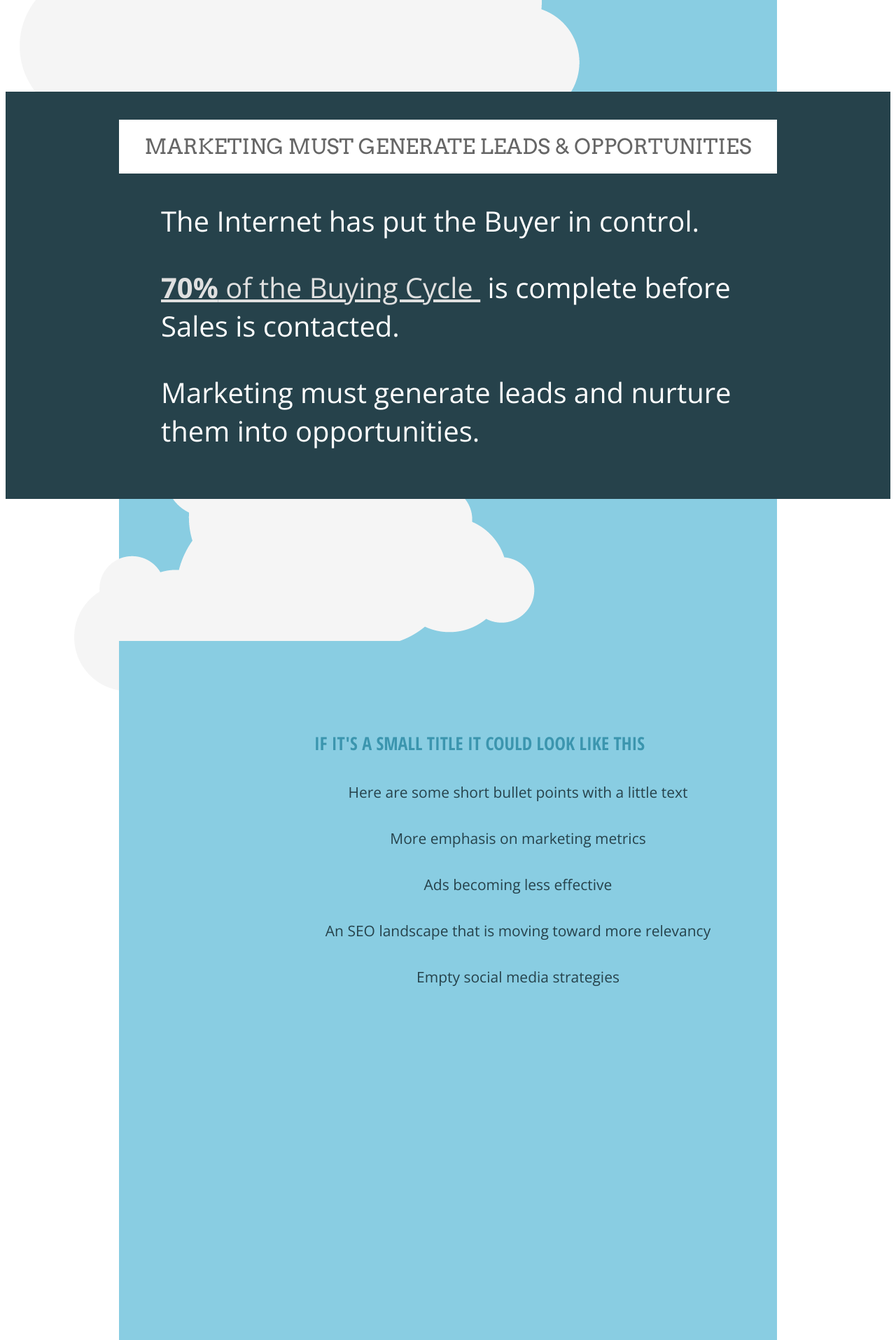
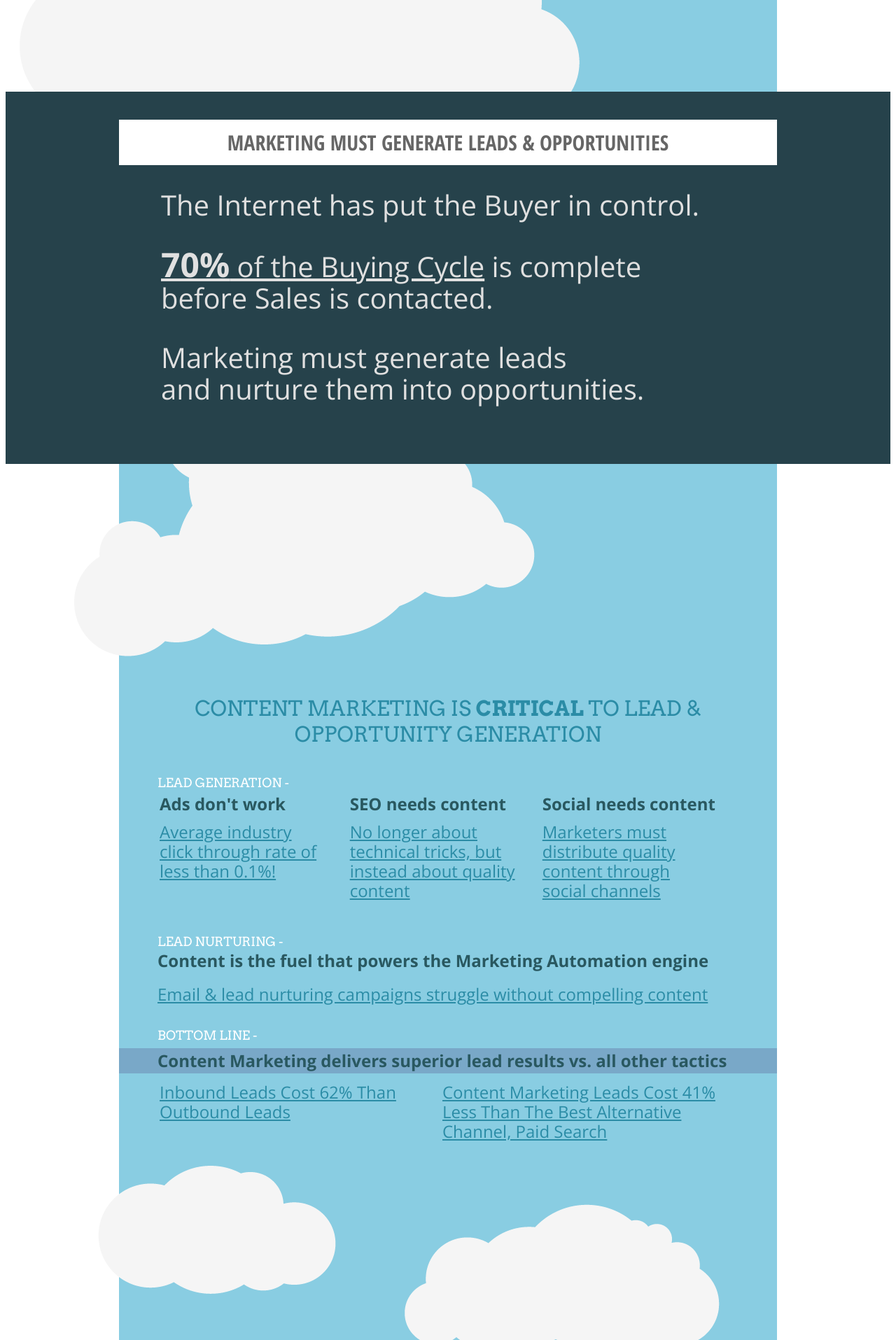
Before and after one commit to ianhenrysmith/Kapost-ROI-Deck, a PHP site: page / in a window 1280 px wide. Shown: the part 1047-2962 px from the top of the page at 70% size. Run offline with PHP 8.4, Linux system fonts and the light colour scheme; some libraries are stand-ins or nearby versions; some web fonts are replaced.

Commit message:
more updates

```diff
--- a/index.php
+++ b/index.php
@@ -32,52 +32,123 @@
       <div class='text_gray_light text_nixie padding_230t relative font_size_48 zindex_9'>Building and Running Your Own Content Marketing Machine</div>
       <div class='text_nixie relative zindex_9 text_gray_dark font_size_24 margin_60t'>- on -</div>
       <img class='zindex_9 relative' src='images/kapost-logo.png' />
-      <img class='cloud' data-stellar-horizontal-offset='120' data-stellar-ratio='0.6' data-stellar-vertical-offset='20' src='images/complex-cloud-1-lg.png' style='left: -220px; top: 0px' />
-      <img class='cloud' data-stellar-horizontal-offset='120' data-stellar-ratio='0.6' data-stellar-vertical-offset='40' src='images/simple-cloud-1-lg.png' style='' />
+      <img class='cloud' data-stellar-horizontal-offset='120' data-stellar-ratio='0.7' src='images/complex-cloud-1-lg.png' style='left: -220px; top: 0px' />
+      <!-- %img{:src => "images/simple-cloud-1-lg.png", :style => "right: -276px; top: 420px", :class => "cloud", :"data-stellar-ratio" => 1.3, :"data-stellar-horizontal-offset" => "-1220", :"data-stellar-vertical-offset" => "40"} -->
+      <img class='cloud' data-stellar-horizontal-offset='130' data-stellar-ratio='0.8' data-stellar-vertical-offset='40' src='images/simple-cloud-1-lg.png' style='' />
       <img class='cloud' src='images/simple-cloud-2-lg.png' style='left: -150px; top: 775px' />
     </div>
   </div>
-  <div class='slide height_885 slide_with_bleed' id='slide_2'>
+  <div class='slide height_868 slide_with_bleed' id='slide_2'>
     <div class='slide_container blue_seafoam height_100'></div>
-    <div class='green_forest zindex_9 relative'>
+    <div class='green_forest zindex_10 relative'>
       <div class='slide_container'>
-        <div class='title_1 title_caption_style text_gray_dark'>MARKETING MUST GENERATE LEADS & OPPORTUNITIES</div>
-        <div class='text_white text_1'>
+        <div class='title_1 title_caption_style text_gray_dark text_arvo'>MARKETING MUST GENERATE LEADS & OPPORTUNITIES</div>
+        <div class='text_white_dark text_1 margin_34t'>
           The Internet has put the Buyer in control.
         </div>
-        <div class='text_white text_1'>
-          <a href='http://www.google.com/url?q=http%3A%2F%2Fwww.eloqua.com%2Fgrande%2FGrande_Guide_To_Sales_Enablement.html&amp;sa=D&amp;sntz=1&amp;usg=AFQjCNEaiBO9eQ4WD-IOqYNHkrlGD4HA1Q' target='_blank'>
-            <b>70%</b>
-            of the Buying Cycle
-          </a>
-          &nbsp;is complete before Sales is contacted.
+        <div class='text_white_dark text_1'><a href='http://www.eloqua.com/grande/Grande_Guide_To_Sales_Enablement.html' target='_blank'><b class='font_size_48'>70%</b>
+          of the Buying Cycle</a>&nbsp;is complete
+          <br />
+          before Sales is contacted.
         </div>
-        <div class='text_white text_1'>
-          Marketing must generate leads and nurture them into opportunities.
+        <div class='text_white_dark text_1'>
+          Marketing must generate leads
+          <br />
+          and nurture them into opportunities.
         </div>
       </div>
     </div>
-    <div class='slide_container blue_seafoam height_240'>
+    <div class='slide_container blue_seafoam height_240 zindex_9'>
       <img class='cloud' src='images/complex-cloud-2-sm.png' style='left: -70px; top: -135px' />
     </div>
   </div>
   <div class='slide' id='slide_3'>
-    <div class='slide_container blue_seafoam text_center height_1000'>
-      <div class='content_area_1'>
-        <div class='title_1 title_small text_blue_green'>If it's a small title it could look like this</div>
-        <div class='list_centered text_green_forest'>
-          <div class='list_item_1'>Here are some short bullet points with a little text</div>
-          <div class='list_item_1'>More emphasis on marketing metrics</div>
-          <div class='list_item_1'>Ads becoming less effective</div>
-          <div class='list_item_1'>An SEO landscape that is moving toward more relevancy</div>
-          <div class='list_item_1'>Empty social media strategies</div>
-        </div>
+    <div class='slide_container blue_seafoam height_1000 padding_70t'>
+      <div class='margin_25t title_2 text_blue_3 text_arvo text_center'>
+        CONTENT MARKETING IS
+        <b>CRITICAL</b>
+        TO LEAD &amp; OPPORTUNITY GENERATION
       </div>
+      <div class='subtitle_1 margin_40t'>
+        LEAD GENERATION -
+      </div>
+      <table class='table_2'>
+        <td>
+          <div class='title_secondary text_blue_green'>Ads don't work</div>
+          <a href='http://finance.yahoo.com/news/Top-Reason-Users-Dont-Click-iw-129671171.html?x=0&amp;.v=1' target='_blank'>
+            Average industry
+            <br />
+            click through rate of
+            <br />
+            less than 0.1%!
+          </a>
+        </td>
+        <td>
+          <div class='title_secondary text_blue_green'>SEO needs content</div>
+          <a href='http://searchenginewatch.com/article/2190655/Brands-as-Publishers-The-Changing-Rules-of-Search-SEO' target='_blank'>
+            No longer about
+            <br />
+            technical tricks, but
+            <br />
+            instead about quality
+            <br />
+            content
+          </a>
+        </td>
+        <td>
+          <div class='title_secondary text_blue_green'>Social needs content</div>
+          <a href='http://www.clickz.com/clickz/column/2178369/stages-social-media-marketing' target='_blank'>
+            Marketers must
+            <br />
+            distribute quality
+            <br />
+            content through
+            <br />
+            social channels
+          </a>
+        </td>
+      </table>
+      <div class='subtitle_1'>
+        LEAD NURTURING -
+      </div>
+      <div class='title_secondary text_blue_green margin_55l'>Content is the fuel that powers the Marketing Automation engine</div>
+      <a class='margin_55l margin_18t margin_34b block' href='http://www.marketingprofs.com/articles/2012/8445/content-fuel-for-the-marketing-automation-engine' target='_blank'>Email &amp; lead nurturing campaigns struggle without compelling content</a>
+      <div class='subtitle_1'>
+        BOTTOM LINE -
+      </div>
+      <div class='title_secondary text_blue_green stripe'>Content Marketing delivers superior lead results vs. all other tactics</div>
+      <table class='table_2'>
+        <td>
+          <a href='http://blog.hubspot.com/blog/tabid/6307/bid/10172/Inbound-Leads-Cost-62-Less-than-Outbound-New-Data.aspx' target='_blank'>
+            Inbound Leads Cost 62% Than
+            <br />
+            Outbound Leads
+          </a>
+        </td>
+        <td>
+          <a href='http://kapost.com/ebook_content_marketing_roi/' target='_blank'>
+            Content Marketing Leads Cost 41%
+            <br />
+            Less Than The Best Alternative
+            <br />
+            Channel, Paid Search
+          </a>
+        </td>
+      </table>
+      <img class='cloud' src='images/simple-cloud-3-sm.png' style='left: -35px; top: 760px' />
+      <img class='cloud' src='images/simple-cloud-2-sm.png' style='left: 400px; top: 815px' />
+      <img class='cloud zindex_9' src='images/complex-cloud-1-lg.png' style='left: -45px; top: 1015px' />
     </div>
   </div>
-  <div class='slide_with_bleed green_aqua'>
-    <div class='slide slide_short' id='slide_4'>
-      <div class='callout_awesome title_callout text_white'>If you want to emphasize a line or two of text, let's have an awesome callout</div>
+  <div class='slide slide_with_bleed' id='slide_4'>
+    <div class='slide_container blue_seafoam height_70'></div>
+    <div class='green_aqua zindex_10 relative'>
+      <div class='callout_awesome title_callout text_white'>
+        BUT MOST MARKETERS STRUGGLE WITH
+        <br />
+        CONTENT MARKETING
+      </div>
+      All Marketers know that they need to become publishers, but few are doing it well.
     </div>
   </div>
   <div class='slide blue_sky' id='slide_5'>
--- a/stylesheets/css/main.css
+++ b/stylesheets/css/main.css
@@ -16,7 +16,7 @@
   position: fixed;
   top: 0;
   width: 100%;
-  z-index: 10; }
+  z-index: 99; }
   #nav .table_container {
     margin: auto;
     width: 960px; }
@@ -28,7 +28,7 @@
 .callout_awesome {
   text-align: center;
   text-transform: uppercase;
-  padding: 137px 0 137px 0; }
+  padding: 0; }
 
 .caption_area {
   padding: 32px 0 96px 0; }
@@ -117,16 +117,35 @@
 .slide_with_bleed {
   width: 100% !important; }
 
+.stripe {
+  background: #79a8c8;
+  line-height: 36px;
+  padding-left: 55px;
+  margin-top: 8px; }
+
 #slide_2 .green_forest {
-  padding: 40px 0 70px; }
+  padding: 40px 0 85px; }
 #slide_2 a {
   color: #e0e0e0;
   text-decoration: underline; }
+
+#slide_3 a {
+  font-family: "Open Sans", sans-serif;
+  font-size: 24px;
+  line-height: 28px;
+  text-decoration: underline;
+  color: #2b8ca6; }
 
 .table_1 {
   margin: 0 50px 0 82px; }
   .table_1 td {
     padding: 0 40px 0 0;
+    vertical-align: top; }
+
+.table_2 {
+  margin: 0 55px 45px; }
+  .table_2 td {
+    width: 400px;
     vertical-align: top; }
 
 .table_contact {
@@ -136,8 +155,8 @@
 .text_1 {
   font-family: "Open Sans", sans-serif;
   font-size: 40px;
-  margin: 40px 0 0 60px;
-  color: #e0e0e0; }
+  line-height: 45px;
+  margin: 40px 0 0 60px; }
 
 .text_amatic {
   font-family: "Amatic SC", cursive;
@@ -147,6 +166,10 @@
 .text_nixie {
   font-family: "Nixie One", Rockwell, serif;
   text-align: center; }
+
+.text_arvo {
+  font-family: Arvo;
+  font-weight: 400; }
 
 .text_right {
   text-align: right; }
@@ -178,19 +201,31 @@
 
 .title_secondary {
   font-family: "Open Sans", sans-serif;
-  font-size: 24px; }
+  font-size: 24px;
+  font-weight: bold;
+  margin-bottom: 10px; }
 
 .title_small {
   margin: 0 0 0 90px; }
 
 .title_caption_style {
   background: white;
-  padding: 20px 0;
+  padding: 12px 0;
   width: 940px;
   text-align: center;
+  font-size: 30px; }
+
+.title_2 {
+  display: inline-block;
   font-size: 30px;
+  text-transform: uppercase; }
+
+.subtitle_1 {
+  font-size: 18px;
+  text-transform: uppercase;
+  color: white;
   font-family: Arvo;
-  font-weight: 400; }
+  margin-left: 55px; }
 
 .width_160 {
   width: 160px; }
@@ -201,14 +236,17 @@
 .height_1000 {
   height: 1000px; }
 
-.height_885 {
-  height: 885px; }
+.height_868 {
+  height: 868px; }
 
 .height_240 {
   height: 240px; }
 
 .height_100 {
   height: 100px; }
+
+.height_70 {
+  height: 70px; }
 
 .blue_1 {
   background-color: #b9e3ed; }
@@ -232,7 +270,10 @@
   background-color: white; }
 
 .text_blue_green {
-  color: #3b95ae; }
+  color: #295860; }
+
+.text_blue_3 {
+  color: #2b8ca6; }
 
 .text_gray_dark {
   color: #666666; }
@@ -249,14 +290,26 @@
 .text_white {
   color: white; }
 
+.text_white_dark {
+  color: #e0e0e0; }
+
 .text_center {
   text-align: center; }
 
 .relative {
   position: relative; }
 
+.block {
+  display: block; }
+
+.zindex_10 {
+  z-index: 10; }
+
 .zindex_9 {
   z-index: 9; }
+
+.zindex_8 {
+  z-index: 8; }
 
 .font_size_48 {
   font-size: 48px; }
@@ -267,12 +320,30 @@
 .margin_20t {
   margin-top: 20px; }
 
+.margin_25t {
+  margin-top: 25px; }
+
+.margin_34t {
+  margin-top: 34px; }
+
+.margin_40t {
+  margin-top: 40px; }
+
 .margin_60t {
   margin-top: 60px; }
 
 .margin_70t {
   margin-top: 70px; }
 
+.margin_55l {
+  margin-left: 55px; }
+
+.margin_18t {
+  margin-top: 18px; }
+
+.margin_34b {
+  margin-bottom: 34px; }
+
 .padding_70t {
   padding-top: 70px; }
 
--- a/stylesheets/sass/main.sass
+++ b/stylesheets/sass/main.sass
@@ -2,11 +2,13 @@
 @import url(http://fonts.googleapis.com/css?family=Nixie+One|Lato:100,300,400,700,900,100italic,300italic,400italic,700italic,900italic|Arvo:400,700,400italic,700italic|Amatic+SC:400,700|Open+Sans+Condensed:300,700,300italic|Open+Sans:300italic,400italic,600italic,700italic,800italic,400,800,700,600,300)
 
 // colors
-$blue-green: #3b95ae
+$blue-green: #295860
 $blue-0: #89CDE2
 $blue-1: #b9e3ed
 $blue-2: #0371b8
+$blue-3: #2B8CA6
 $blue-sky: #a1d6e4
+$blue-light :#79a8c8
 
 $gray: #c0c0c0
 $gray-dark: #666
@@ -38,7 +40,7 @@
   position: fixed
   top: 0
   width: 100%
-  z-index: 10
+  z-index: 99
   .table_container
     margin: auto
     width: 960px
@@ -52,7 +54,7 @@
 .callout_awesome
   text-align: center
   text-transform: uppercase
-  padding: 137px 0 137px 0
+  padding: 0
 
 .caption_area
   padding: 32px 0 96px 0
@@ -143,17 +145,37 @@
 .slide_with_bleed
   width: 100% !important
 
+.stripe
+  background: $blue-light
+  line-height: 36px
+  padding-left: 55px
+  margin-top: 8px
+
 #slide_2
   .green_forest
-    padding: 40px 0 70px
+    padding: 40px 0 85px
   a
     color: $white-dark
     text-decoration: underline
+
+#slide_3
+  a
+    font-family: 'Open Sans', sans-serif
+    font-size: 24px
+    line-height: 28px
+    text-decoration: underline
+    color: $blue-3
 
 .table_1
   margin: 0 50px 0 82px
   td
     padding: 0 40px 0 0
+    vertical-align: top
+
+.table_2
+  margin: 0 55px 45px
+  td
+    width: 400px
     vertical-align: top
 
 .table_contact
@@ -163,8 +185,8 @@
 .text_1
   font-family: 'Open Sans', sans-serif
   font-size: 40px
+  line-height: 45px
   margin: 40px 0 0 60px
-  color: $white-dark
 
 .text_amatic
   font-family: 'Amatic SC', cursive
@@ -174,6 +196,10 @@
 .text_nixie
   font-family: 'Nixie One', Rockwell, serif
   text-align: center
+
+.text_arvo
+  font-family: Arvo
+  font-weight: 400
 
 .text_right
   text-align: right
@@ -206,18 +232,30 @@
 .title_secondary
   font-family: 'Open Sans', sans-serif
   font-size: 24px
+  font-weight: bold
+  margin-bottom: 10px
 
 .title_small
   margin: 0 0 0 90px
 
 .title_caption_style
   background: white
-  padding: 20px 0
+  padding: 12px 0
   width: 940px
   text-align: center
   font-size: 30px
+
+.title_2
+  display: inline-block
+  font-size: 30px
+  text-transform: uppercase
+
+.subtitle_1
+  font-size: 18px
+  text-transform: uppercase
+  color: white
   font-family: Arvo
-  font-weight: 400
+  margin-left: 55px
 
 .width_160
   width: 160px
@@ -228,8 +266,8 @@
 .height_1000
   height: 1000px
 
-.height_885
-  height: 885px
+.height_868
+  height: 868px
 
 .height_240
   height: 240px
@@ -237,6 +275,8 @@
 .height_100
   height: 100px
 
+.height_70
+  height: 70px
 
 // color classes
 .blue_1
@@ -264,6 +304,9 @@
 .text_blue_green
   color: $blue-green
 
+.text_blue_3
+  color: $blue-3
+
 .text_gray_dark
   color: $gray-dark
 
@@ -279,6 +322,9 @@
 .text_white
   color: white
 
+.text_white_dark
+  color: $white-dark
+
 .text_center
   text-align: center
 
@@ -286,9 +332,18 @@
 .relative
   position: relative
 
+.block
+  display: block
+
 // generic
+.zindex_10
+  z-index: 10
+
 .zindex_9
   z-index: 9
+
+.zindex_8
+  z-index: 8
 
 .font_size_48
   font-size: 48px
@@ -299,12 +354,30 @@
 .margin_20t
   margin-top: 20px
 
+.margin_25t
+  margin-top: 25px
+
+.margin_34t
+  margin-top: 34px
+
+.margin_40t
+  margin-top: 40px
+
 .margin_60t
   margin-top: 60px
 
 .margin_70t
   margin-top: 70px
 
+.margin_55l
+  margin-left: 55px
+
+.margin_18t
+  margin-top: 18px
+
+.margin_34b
+  margin-bottom: 34px
+
 .padding_70t
   padding-top: 70px
 
```
Also changed, not shown: index.html (+99 -28 lines), 1 other file.
